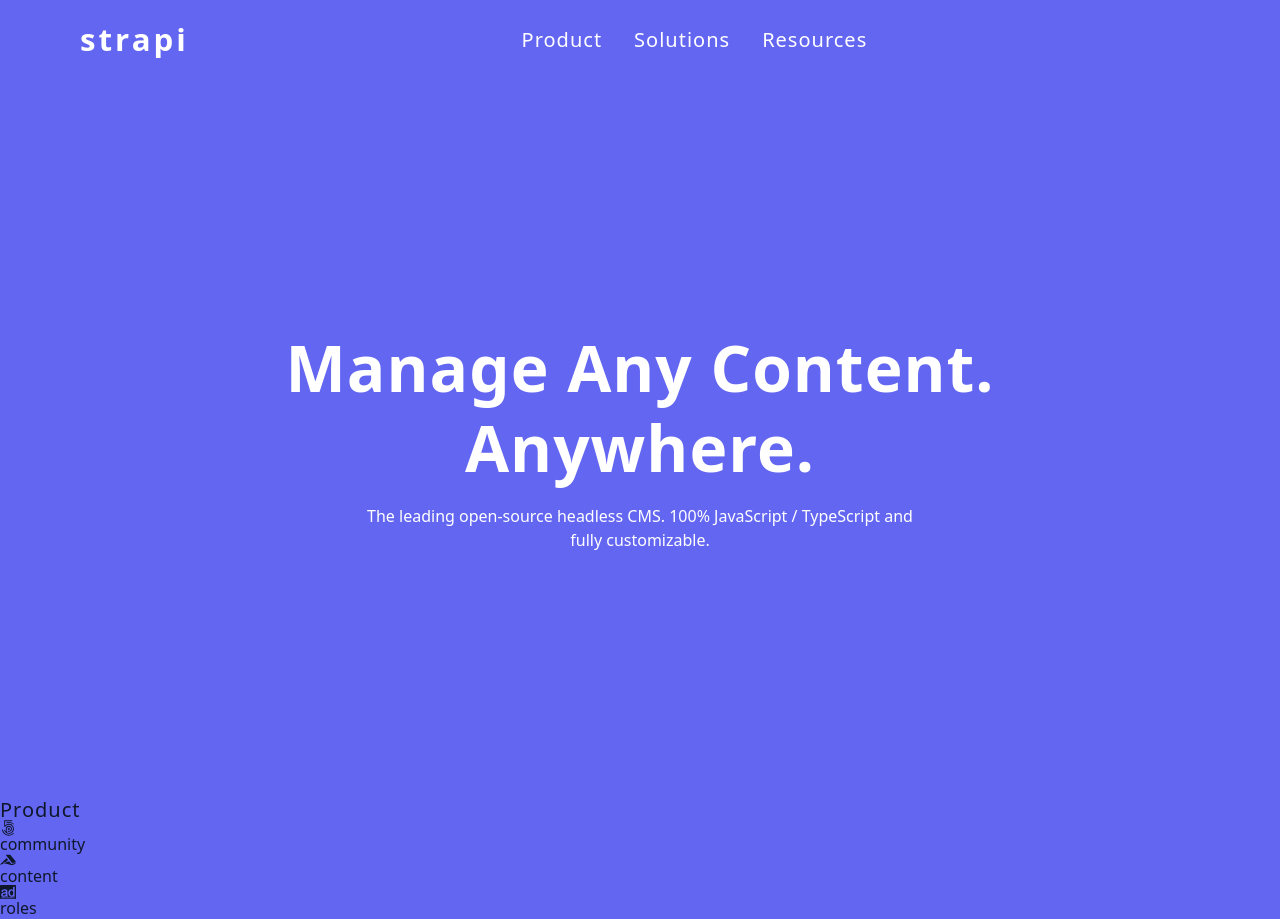
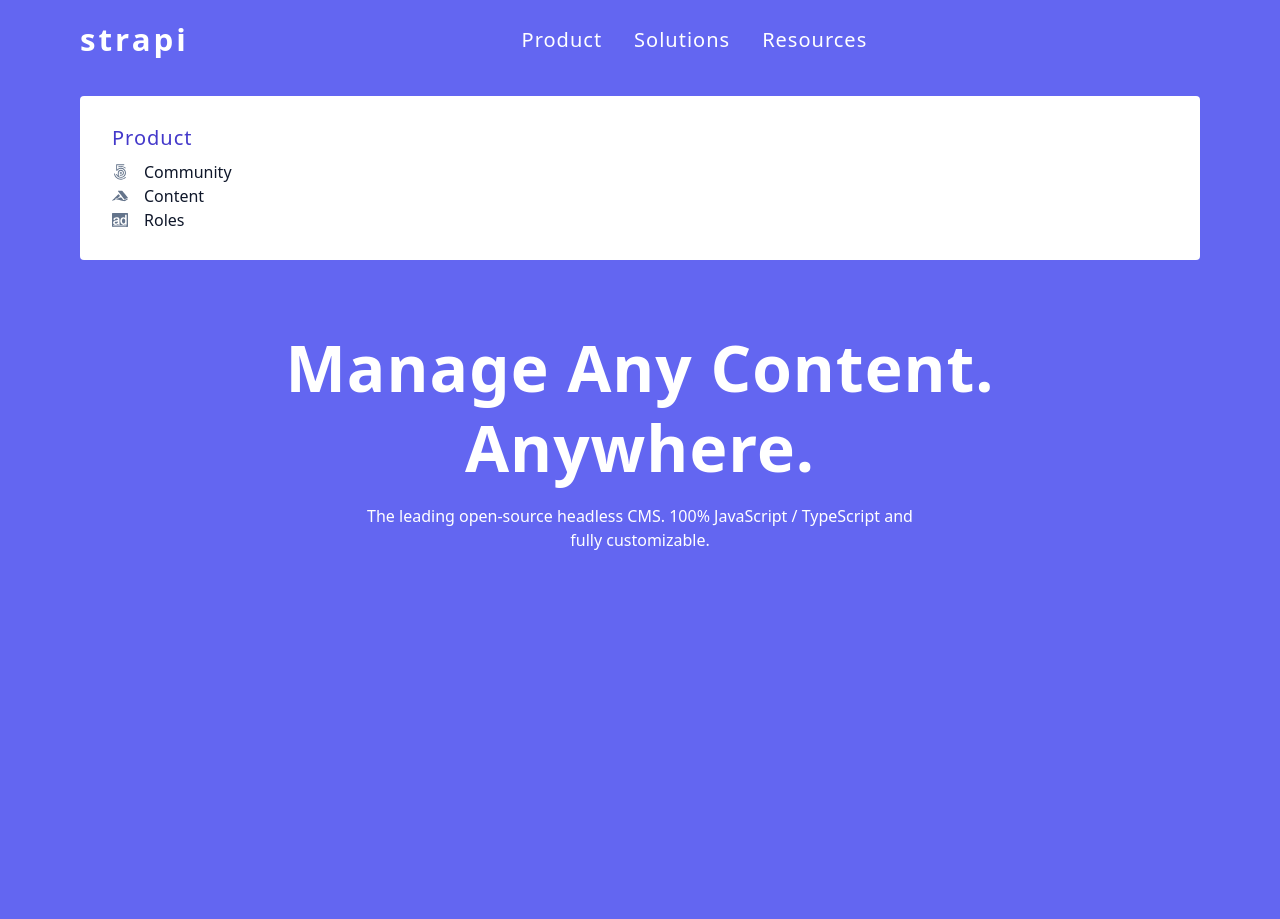
Before and after one commit to Done83/13-strapi-clone, a React (Vite) app: page / in a window 1280 px wide. Both pictures are taken after a click on the button "Product". After the commit the page ends 800 px from the top, so only its background shows below. Built offline with nearby package versions, Linux system fonts and the light colour scheme.

Commit message:
J: Submenu component styles completed

```diff
--- a/src/Submenu.jsx
+++ b/src/Submenu.jsx
@@ -4,7 +4,7 @@
   const { pageId } = useGlobalContext();
   const currentPage = sublinks.find((item) => item.pageId === pageId);
   return (
-    <div className="submenu">
+    <div className={currentPage?'submenu show-submenu' : 'submenu'}>
       <h5>{currentPage?.page}</h5>
       <div
         className="submenu-links"
--- a/src/index.css
+++ b/src/index.css
@@ -433,3 +433,59 @@
     letter-spacing: var(--letterSpacing);
   }
 }
+/*
+===============
+Submenu CSS
+===============
+*/
+
+.submenu {
+  display: none;
+}
+
+@media screen and (min-width: 992px) {
+  .submenu {
+    display: block;
+    position: fixed;
+    top: 6rem;
+    left: 50%;
+    width: var(--fluid-width);
+    max-width: var(--max-width);
+    background: var(--white);
+    border-radius: var(--borderRadius);
+    padding: 2rem;
+
+    transform: rotateX(-90deg) translateX(-50%);
+    transform-origin: top;
+    perspective: 1000px;
+    /* toggle stuff */
+    visibility: hidden;
+    opacity: 0;
+    transition: transform 0.3s ease-in-out, opacity 0.2s ease-in-out;
+    /* border: 2px solid red; */
+  }
+  .show-submenu {
+    opacity: 1;
+    visibility: visible;
+    transform: rotateX(0deg) translate(-50%);
+  }
+  .submenu h5 {
+    margin-bottom: 1rem;
+    color: var(--primary-700);
+  }
+  .submenu-links {
+    display: grid;
+    row-gap: 0.5rem;
+  }
+  .submenu-links a {
+    display: block;
+    color: var(--grey-900);
+    text-transform: capitalize;
+    display: flex;
+    align-items: center;
+    gap: 1rem;
+  }
+  .submenu-links svg {
+    color: var(--grey-500);
+  }
+}
```
